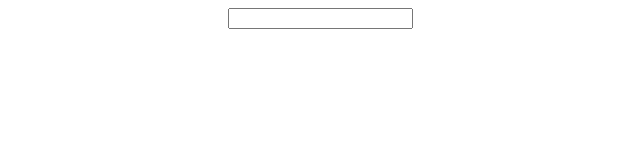
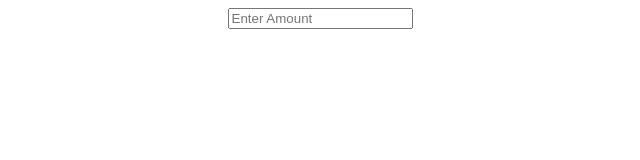
Before and after one commit to atherabbi/amount-to-inword-BDT, a plain HTML site: page index.html in a window 1280 px wide. Shown: the full height of the page, 320-960 px from the left. Drawn offline with Linux system fonts and the light colour scheme.

Commit message:
Update index.html

```diff
--- a/index.html
+++ b/index.html
@@ -15,7 +15,7 @@
 
 <body>
     <div class="center">
-        <input type="text" name="input" id="input">
+        <input type="text" name="input" id="input" placeholder="Enter Amount">
     </div>
     <p id="inword" class="center"></p>
     <script src="app.js"></script>
```
